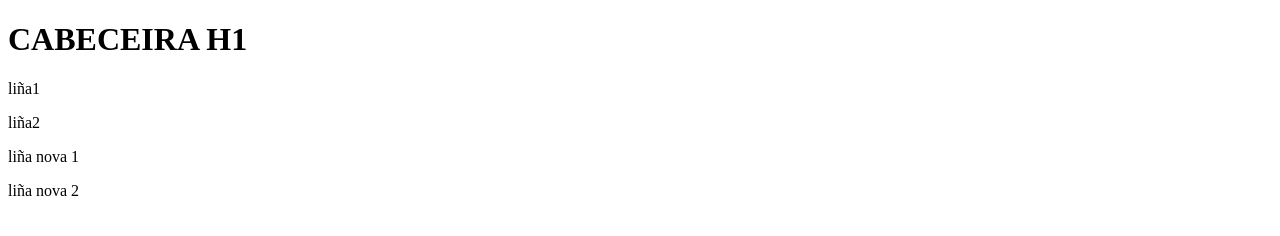
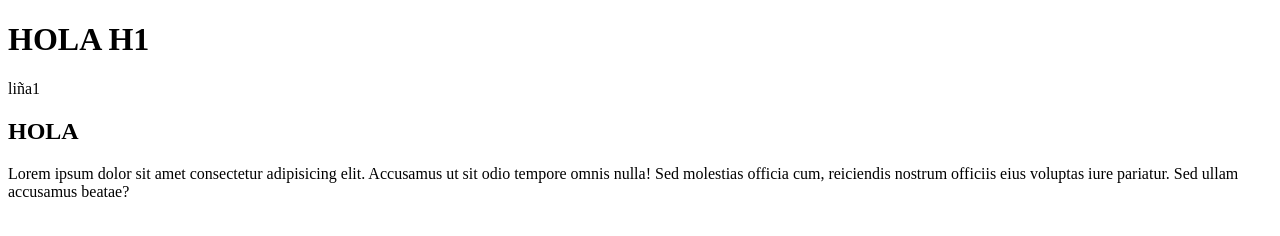
Before and after one commit to AdrianFernandezPerez/proba, a plain HTML site: page index.html in a window 1280 px wide. Drawn offline with Linux system fonts and the light colour scheme.

Commit message:
modificacións na nova rama

```diff
--- a/index.html
+++ b/index.html
@@ -6,10 +6,10 @@
     <title>Document</title>
 </head>
 <body>
-    <h1>CABECEIRA H1</h1>
+    <h1>HOLA H1</h1>
     <p>liña1</p>
-    <p>liña2</p>
-    <p>liña nova 1</p>
-    <p>liña nova 2</p>
+    <h2>HOLA</h2>
+    <p>Lorem ipsum dolor sit amet consectetur adipisicing elit. Accusamus ut sit odio tempore omnis nulla! Sed molestias
+        officia cum, reiciendis nostrum officiis eius voluptas iure pariatur. Sed ullam accusamus beatae?</p>
 </body>
 </html>
```
